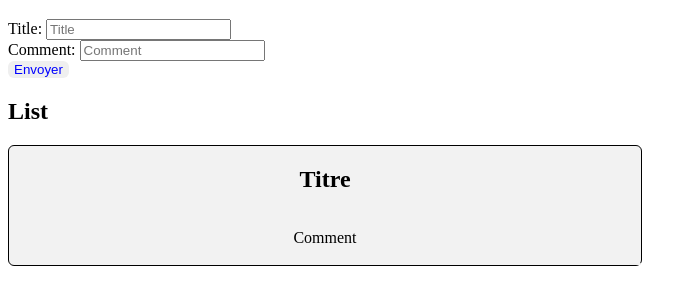
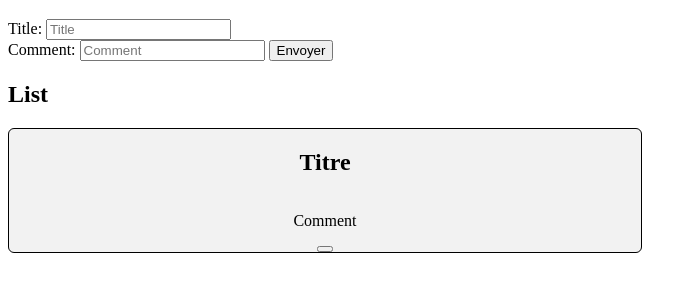
Before and after one commit to Rmyf/todolist, a plain HTML site: page index.html in a window 1280 px wide. Shown: the part 61-366 px from the top of the page, without its empty margins (0-697 px from the left). Drawn offline with Linux system fonts and the light colour scheme.

Commit message:
add button del

```diff
--- a/index.html
+++ b/index.html
@@ -18,7 +18,7 @@
             border-radius: 6px;
         }
 
-        button {
+        #buttdel {
             display: flex;
             align-self: flex-end;
             border-radius: 6px;
@@ -41,7 +41,7 @@
         <label for="comment">Comment:</label>
         <input id="comment" type="text" placeholder="Comment">
 
-        <button class="buttsub" type="submit">Envoyer</button>
+        <button type="submit">Envoyer</button>
 
     </form>
 
@@ -80,6 +80,7 @@
             let p = document.createElement("p");
             let titre = document.createElement("h1");
             let butt = document.createElement("button");
+            butt.id = "buttdel";
 
             p.textContent = comment;
             titre.textContent = title;
```
